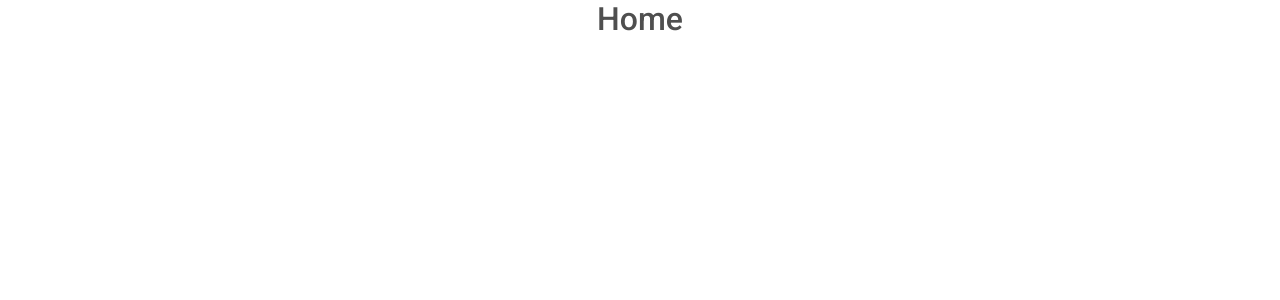
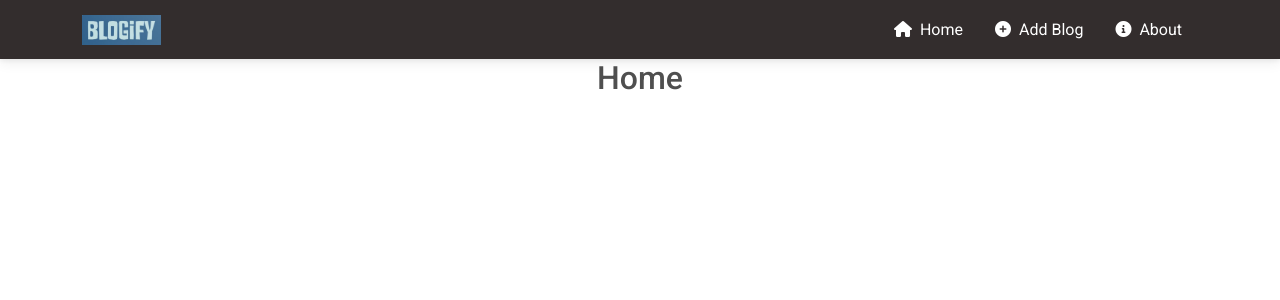
Before and after one commit to GuilhermeOliveira591/react-json-blog, a React (Create React App) app: page / in a window 1280 px wide. Shown: the top 300 px of the page. Built offline with nearby package versions, Linux system fonts and the light colour scheme.

Commit message:
Menu interativo funcionando perfeitamente

```diff
--- a/src/App.css
+++ b/src/App.css
@@ -36,3 +36,14 @@
     transform: rotate(360deg);
   }
 }
+
+.navbar-dark .nav-item .nav-link {
+  color: #fff;
+}
+
+.navbar-dark .nav-item .nav-link:hover {
+  background-color: rgba(255, 255, 255, 0.1);
+  transition: all 0.3s ease;
+  border-radius: 0.25rem;
+  color: #fff;
+}
--- a/src/App.js
+++ b/src/App.js
@@ -5,6 +5,7 @@ import AddEditBlog from './pages/AddEditBlog';
 import About from './pages/About';
 import Blog from './pages/Blog';
 import NotFound from './pages/NotFound';
+import Header from './components/Header';
 import { ToastContainer } from 'react-toastify';
 import 'react-toastify/dist/ReactToastify.css';
 
@@ -13,12 +14,14 @@ function App() {
   return (
     <BrowserRouter>
      <div className='App'>
+      <Header />
       <ToastContainer />
         <Routes>
           <Route path ="/" element={<Home />} />
           <Route path ="/addBlog" element={<AddEditBlog />} />
           <Route path ="/editBlog/:id" element={<AddEditBlog />} />
           <Route path ="/blog/:id" element={<Blog />} />
+          <Route path ="/about" element={<About />} />
           <Route path ="*" element={<NotFound />} />
         </Routes>
       </div>
--- /dev/null
+++ b/src/components/Header.js
@@ -0,0 +1,50 @@
+import React, {useState} from 'react'
+import { Collapse, initMDB } from 'mdb-react-ui-kit';
+import {Routes, BrowserRouter, Route} from 'react-router-dom';
+
+const Header = () => {
+
+
+  return (
+    <div>
+            <nav class="navbar navbar-expand-lg navbar-dark bg-dark">
+                <div class="container">
+                    <a class="navbar-brand" href="/"
+                    ><img
+                        id="blogify-logo"
+                        src="/images/logo.jpg"
+                        alt="Blogify Logo"
+                        draggable="false"
+                        height="30"
+                    /></a>
+                    <button
+                    class="navbar-toggler"
+                    type="button"
+                    data-mdb-toggle="collapse"
+                    data-mdb-target="#navbarSupportedContent"
+                    aria-controls="navbarSupportedContent"
+                    aria-expanded="false"
+                    aria-label="Toggle navigation"
+                    >
+                    <i class="fas fa-bars"></i>
+                    </button>
+                    <div class="collapse navbar-collapse" id="navbarSupportedContent">
+                    <ul class="navbar-nav ms-auto align-items-center">
+                        <li class="nav-item">
+                            <a class="nav-link mx-2" href="/"><i class="fas fa-home pe-2"></i>Home</a>
+                        </li>
+                        <li class="nav-item">
+                            <a class="nav-link mx-2" href="/addBlog"><i class="fas fa-plus-circle pe-2"></i>Add Blog</a>
+                        </li>
+                        <li class="nav-item">
+                            <a class="nav-link mx-2" href="/about"><i class="fas fa-info-circle pe-2"></i>About</a>
+                        </li>
+                    </ul>
+                    </div>
+                </div>
+            </nav>
+    </div>
+  )
+}
+
+export default Header
```
